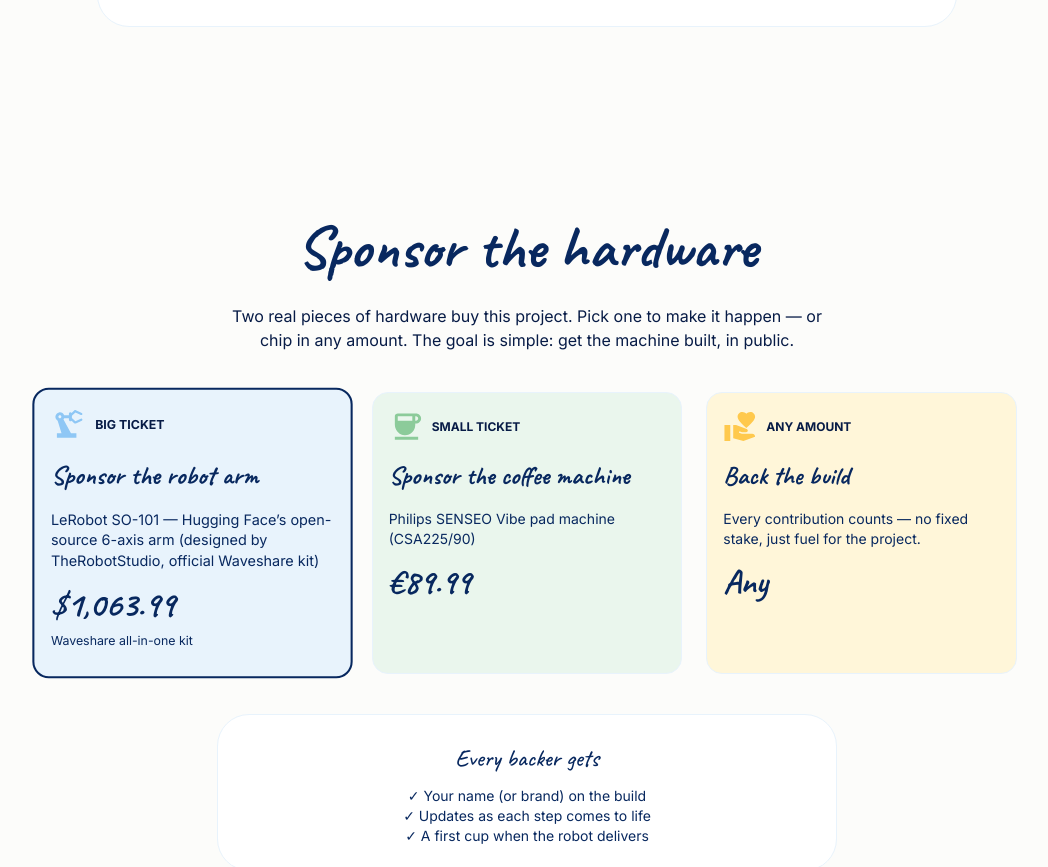
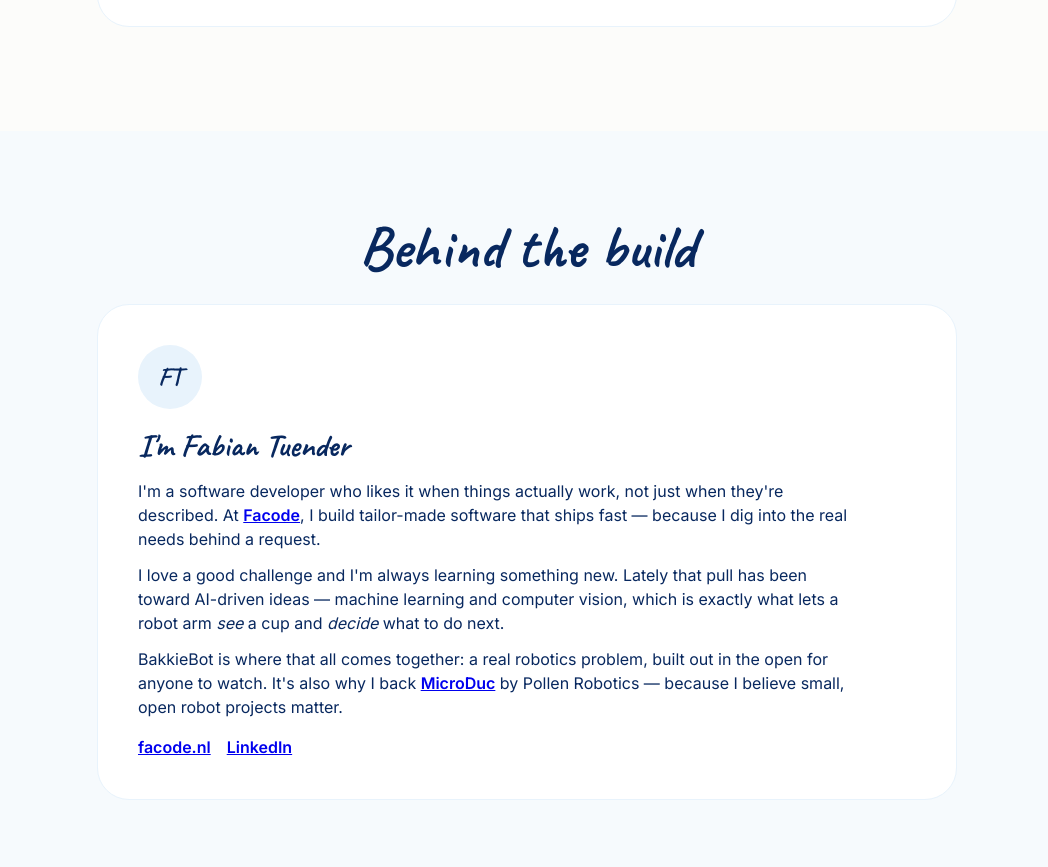
Before and after one commit to onlinefabster/bakkiebot, a React (Vite) app: page / in a window 1280 px wide. Shown: the part 5232-6099 px from the top of the page, without its empty margins (113-1161 px from the left). Built offline with nearby package versions, Linux system fonts and the light colour scheme.

Commit message:
Add 'Behind the build' maker section: personal blurb + Facode/LinkedIn/MicroDuc links

```diff
--- a/src/App.tsx
+++ b/src/App.tsx
@@ -3,6 +3,7 @@
 import Objectives from './components/Objectives'
 import Setup from './components/Setup'
 import Roadmap from './components/Roadmap'
+import About from './components/About'
 import Tiers from './components/Tiers'
 import Sponsorship from './components/Sponsorship'
 import Footer from './components/Footer'
@@ -19,6 +20,7 @@
       <Objectives />
       <Setup />
       <Roadmap />
+      <About />
       <Tiers />
       <Sponsorship />
       <Footer />
--- /dev/null
+++ b/src/components/About.tsx
@@ -0,0 +1,80 @@
+import { Box, Typography } from '@mui/material'
+import Section from './Section'
+
+const FACODE_URL = 'https://facode.nl'
+const LINKEDIN_URL = 'https://www.linkedin.com/in/onlinefabster'
+const MICRODUC_URL = 'https://pollen-robotics.com/microduck/'
+
+export default function About() {
+  return (
+    <Section bg="#F6FAFD">
+      <Box sx={{ maxWidth: 860, mx: 'auto' }}>
+        <Typography variant="h2" gutterBottom align="center">
+          Behind the build
+        </Typography>
+        <Box
+          sx={{
+            bgcolor: '#FFFFFF',
+            borderRadius: 2,
+            border: '1px solid #E8F3FC',
+            p: { xs: 3, md: 5 },
+          }}
+        >
+          <Box
+            sx={{
+              width: 64,
+              height: 64,
+              borderRadius: '50%',
+              bgcolor: '#E8F3FC',
+              color: '#08285F',
+              fontWeight: 800,
+              display: 'flex',
+              alignItems: 'center',
+              justifyContent: 'center',
+              fontSize: '1.6rem',
+              fontFamily: "'Caveat','Patrick Hand',cursive",
+              mb: 2,
+            }}
+          >
+            FT
+          </Box>
+          <Typography variant="h5" sx={{ fontWeight: 700, fontFamily: "'Caveat','Patrick Hand',cursive", fontSize: '2rem' }} gutterBottom>
+            I'm Fabian Tuender
+          </Typography>
+          <Typography variant="body1" color="text.secondary" sx={{ mb: 1.5, maxWidth: 720 }}>
+            I'm a software developer who likes it when things actually work, not
+            just when they're described. At{' '}
+            <Box component="a" href={FACODE_URL} target="_blank" rel="noopener noreferrer" sx={{ color: 'ink', fontWeight: 600, textDecoration: 'underline' }}>
+              Facode
+            </Box>
+            , I build tailor-made software that ships fast — because I dig into the
+            real needs behind a request.
+          </Typography>
+          <Typography variant="body1" color="text.secondary" sx={{ mb: 1.5, maxWidth: 720 }}>
+            I love a good challenge and I'm always learning something new. Lately
+            that pull has been toward AI-driven ideas — machine learning and
+            computer vision, which is exactly what lets a robot arm{' '}
+            <em>see</em> a cup and <em>decide</em> what to do next.
+          </Typography>
+          <Typography variant="body1" color="text.secondary" sx={{ mb: 2, maxWidth: 720 }}>
+            BakkieBot is where that all comes together: a real robotics problem,
+            built out in the open for anyone to watch. It's also why I back{' '}
+            <Box component="a" href={MICRODUC_URL} target="_blank" rel="noopener noreferrer" sx={{ color: 'ink', fontWeight: 600, textDecoration: 'underline' }}>
+              MicroDuc
+            </Box>{' '}
+            by Pollen Robotics — because I believe small, open robot projects
+            matter.
+          </Typography>
+          <Box sx={{ display: 'flex', gap: 2, flexWrap: 'wrap' }}>
+            <Box component="a" href={FACODE_URL} target="_blank" rel="noopener noreferrer" sx={{ color: 'ink', fontWeight: 600, textDecoration: 'underline' }}>
+              facode.nl
+            </Box>
+            <Box component="a" href={LINKEDIN_URL} target="_blank" rel="noopener noreferrer" sx={{ color: 'ink', fontWeight: 600, textDecoration: 'underline' }}>
+              LinkedIn
+            </Box>
+          </Box>
+        </Box>
+      </Box>
+    </Section>
+  )
+}
```
